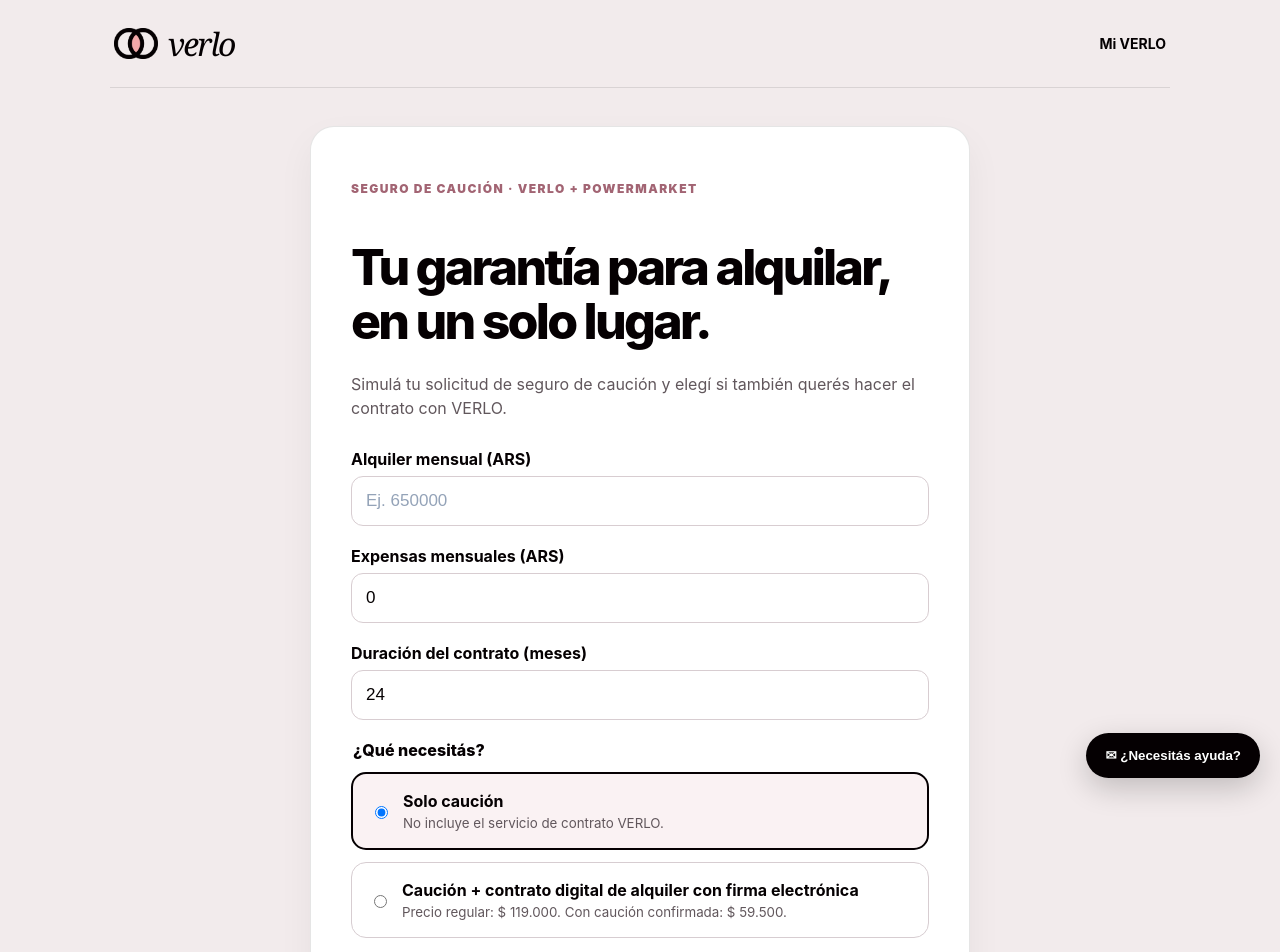
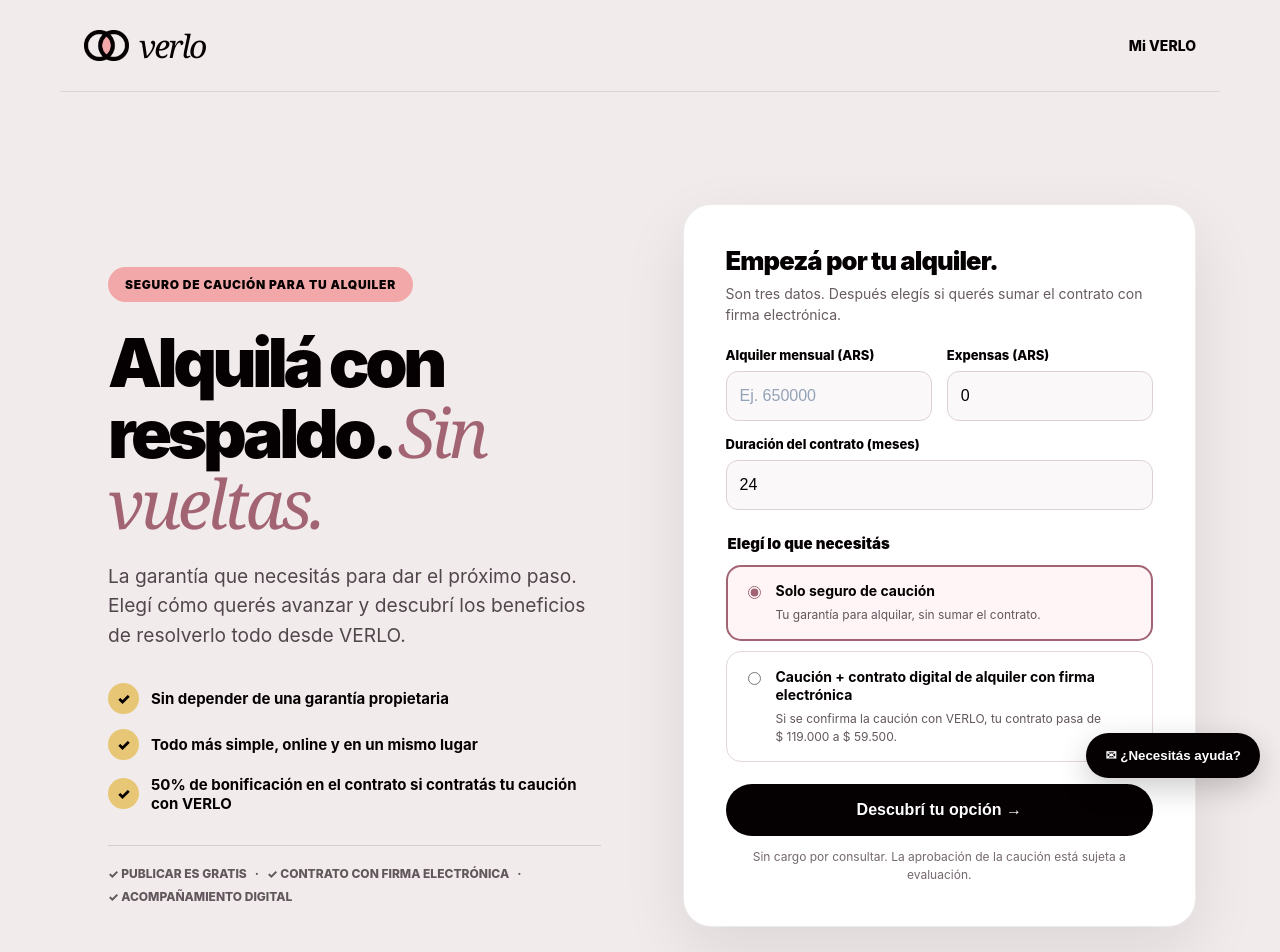
Before and after one commit to rentverlo-dotcom/verlo, a Next.js app: page /caucion/simular in a window 1280 px wide. Shown: the top 952 px of the page. Built offline with nearby package versions, Linux system fonts and the light colour scheme; no server answers.

Commit message:
feat(caucion): redesign simulator as consumer-first VerloBrand landing, remove partner name

```diff
--- a/app/caucion/simular/page.tsx
+++ b/app/caucion/simular/page.tsx
@@ -60,61 +60,120 @@ export default function CaucionSimulator() {
     window.location.assign("/permanentes?" + next.toString())
   }
 
+
   return (
-    <main style={{ minHeight: "100vh", background: "#f2ebec", color: "#050002", fontFamily: "Inter,system-ui,sans-serif", padding: "0 20px 64px" }}>
-      <style jsx global>{`header.verlo-caucion-simulator-header { background: #f2ebec !important; color: #050002 !important; }`}</style>
-      <header className="verlo-caucion-simulator-header" style={{ maxWidth: 1060, margin: "0 auto", minHeight: 88, display: "flex", alignItems: "center", justifyContent: "space-between", borderBottom: "1px solid rgba(5,0,2,.1)", background: "#f2ebec", padding: "0 4px" }}>
-        <VerloBrand width={44} />
-        <a href="/mi-verlo" style={{ color: "#050002", fontSize: 14, fontWeight: 750 }}>Mi VERLO</a>
+    <main className="cs-page">
+      <style jsx global>{`
+        .cs-page { min-height:100vh; background:#f2ebec; color:#050002; font-family:Inter,system-ui,sans-serif; overflow:hidden }
+        .cs-page * {box-sizing:border-box}
+        .cs-page header.cs-header {background:#f2ebec!important; color:#050002!important; max-width:1160px; margin:0 auto; min-height:92px; padding:0 24px; display:flex; align-items:center; justify-content:space-between; gap:16px; border-bottom:1px solid rgba(5,0,2,.1)}
+        .cs-page .cs-container {max-width:1160px; margin:0 auto; padding:55px 24px 84px}
+        .cs-page .cs-hero {display:grid; grid-template-columns:minmax(0,1fr) minmax(0,.95fr); align-items:center; gap:58px}
+        .cs-page .cs-kicker {display:inline-flex; background:#f2a8a9; color:#050002; padding:10px 17px; border-radius:999px; font-size:12px; font-weight:900; letter-spacing:.06em}
+        .cs-page h1 {font-weight:950; line-height:1.02; letter-spacing:-.065em; font-size:clamp(43px,5.3vw,76px); margin:26px 0 22px}
+        .cs-page .cs-accent {font-family:Georgia,'Times New Roman',serif; font-weight:500; font-style:italic; letter-spacing:-.055em; color:#a26473}
+        .cs-page .cs-lead {font-size:clamp(17px,1.5vw,21px); line-height:1.55; color:#51464c; max-width:510px}
+        .cs-page .cs-points {display:grid; gap:15px; margin:32px 0}
+        .cs-page .cs-point {display:flex; gap:12px; align-items:center; font-size:15px; font-weight:750}
+        .cs-page .cs-point-mark {display:grid; place-items:center; width:31px; height:31px; border-radius:50%; background:#e7c776; flex-shrink:0; font-weight:900}
+        .cs-page .cs-mini {display:inline-flex; gap:8px; flex-wrap:wrap; font-size:12px; font-weight:800; color:#61575c; border-top:1px solid rgba(5,0,2,.12); padding-top:20px}
+        .cs-page .cs-card {position:relative; background:white; border-radius:28px; border:1px solid rgba(5,0,2,.08); box-shadow:0 24px 65px rgba(5,0,2,.09); padding:clamp(24px,3.6vw,42px)}
+        .cs-page .cs-card:before {content:"";position:absolute;top:-18px;right:24px;width:72px;height:35px;border-radius:60% 40% 55% 45%;background:#e7c776;z-index:-1;transform:rotate(14deg)}
+        .cs-page .cs-form-title {font-size:clamp(23px,2vw,30px);line-height:1.12;letter-spacing:-.035em;margin:0 0 8px;font-weight:900}
+        .cs-page .cs-form-note {font-size:14px;color:#665b60;line-height:1.5;margin:0 0 22px}
+        .cs-page .cs-fields {display:grid;grid-template-columns:1fr 1fr;gap:15px}
+        .cs-page .cs-field {display:block;font-size:13px;font-weight:800}
+        .cs-page .cs-field input {display:block; width:100%; background:#faf8f8; border:1px solid #ded1d5; border-radius:12px; padding:15px 13px; color:#050002; font-size:16px; margin-top:8px; outline-color:#74bedc}
+        .cs-page .cs-choices {border:0;margin:24px 0 0;padding:0;display:grid;gap:10px}
+        .cs-page .cs-choices legend {font-size:15px;font-weight:900;margin-bottom:12px}
+        .cs-page .cs-option {display:flex;align-items:flex-start;gap:12px;padding:16px;border:1px solid #e2d7da;border-radius:15px;background:#fff;cursor:pointer}
+        .cs-page .cs-option.selected {border:2px solid #a26473;background:#fff5f6;padding:15px}
+        .cs-page .cs-option input {accent-color:#a26473;margin-top:4px;flex-shrink:0}
+        .cs-page .cs-option strong {display:block;font-size:14px;line-height:1.35}
+        .cs-page .cs-option small {display:block;color:#61575c;line-height:1.45;margin-top:5px;font-size:12px}
+        .cs-page .cs-button {width:100%;border:0;border-radius:999px;background:#050002;color:white;font-weight:900;font-size:16px;padding:17px 22px;cursor:pointer;margin-top:22px}
+        .cs-page .cs-button:hover {background:#33292d}
+        .cs-page .cs-button:focus-visible,.cs-page a:focus-visible {outline:3px solid #74bedc;outline-offset:3px}
+        .cs-page .cs-result {margin-top:26px;padding:22px;background:#f9f2f3;border:1px solid #e7cdd5;border-radius:18px}
+        .cs-page .cs-result h2 {font-size:24px;letter-spacing:-.04em;margin:0 0 12px}
+        .cs-page .cs-result p {line-height:1.5}
+        .cs-page .cs-price {font-size:29px;font-weight:950;letter-spacing:-.045em;margin:4px 0}
+        .cs-page .cs-foot {max-width:1160px;margin:0 auto;padding:25px 24px 35px;border-top:1px solid rgba(5,0,2,.1);display:flex;align-items:center;justify-content:space-between;gap:20px;flex-wrap:wrap;font-size:13px;color:#61575c}
+        @media(max-width:850px){.cs-page .cs-container{padding-top:30px}.cs-page .cs-hero{grid-template-columns:1fr;gap:30px}.cs-page h1{max-width:650px}.cs-page .cs-points{margin:23px 0}.cs-page .cs-card{max-width:680px;width:100%;margin:0 auto}}
+        @media(max-width:460px){.cs-page .cs-fields{grid-template-columns:1fr}.cs-page header.cs-header{min-height:76px;padding:0 18px}.cs-page .cs-container{padding:28px 16px 60px}.cs-page .cs-card{padding:22px 18px}.cs-page .cs-kicker{font-size:10px}.cs-page h1{font-size:42px}}
+      `}</style>
+      <header className="cs-header">
+        <VerloBrand width={45} />
+        <a href="/mi-verlo" style={{fontSize:14,fontWeight:800,color:"#050002",textDecoration:"none"}}>Mi VERLO</a>
       </header>
-      <section style={{ ...card, maxWidth: 660, margin: "38px auto" }}>
-        <p style={{ fontSize: 12, color: "#a26473", fontWeight: 900, letterSpacing: ".12em" }}>SEGURO DE CAUCIÓN · VERLO + POWERMARKET</p>
-        <h1 style={{ fontSize: "clamp(32px,5vw,50px)", letterSpacing: "-.055em", lineHeight: 1.08 }}>Tu garantía para alquilar, en un solo lugar.</h1>
-        <p style={{ color: "#61575c", lineHeight: 1.55 }}>Simulá tu solicitud de seguro de caución y elegí si también querés hacer el contrato con VERLO.</p>
-        <form onSubmit={onSimulate} style={{ display: "grid", gap: 20, marginTop: 28 }}>
-          <label style={{ fontWeight: 750 }}>Alquiler mensual (ARS)
-            <input type="number" inputMode="numeric" min="1" step="1" required value={rent} placeholder="Ej. 650000" onChange={e => { setRent(e.target.value); setShowResult(false) }} style={input} />
+      <div className="cs-container">
+        <div className="cs-hero">
+          <section>
+            <span className="cs-kicker">SEGURO DE CAUCIÓN PARA TU ALQUILER</span>
+            <h1>Alquilá con respaldo. <span className="cs-accent">Sin vueltas.</span></h1>
+            <p className="cs-lead">La garantía que necesitás para dar el próximo paso. Elegí cómo querés avanzar y descubrí los beneficios de resolverlo todo desde VERLO.</p>
+            <div className="cs-points">
+              <div className="cs-point"><span className="cs-point-mark">✓</span> Sin depender de una garantía propietaria</div>
+              <div className="cs-point"><span className="cs-point-mark">✓</span> Todo más simple, online y en un mismo lugar</div>
+              <div className="cs-point"><span className="cs-point-mark">✓</span> 50% de bonificación en el contrato si contratás tu caución con VERLO</div>
+            </div>
+            <div className="cs-mini"><span>✓ PUBLICAR ES GRATIS</span><span>·</span><span>✓ CONTRATO CON FIRMA ELECTRÓNICA</span><span>·</span><span>✓ ACOMPAÑAMIENTO DIGITAL</span></div>
+          </section>
+          <section className="cs-card" aria-label="Simulador de seguro de caución">
+            <h2 className="cs-form-title">Empezá por tu alquiler.</h2>
+            <p className="cs-form-note">Son tres datos. Después elegís si querés sumar el contrato con firma electrónica.</p>
+            <form onSubmit={onSimulate}>
+              <div className="cs-fields">
+                <label className="cs-field">Alquiler mensual (ARS)
+                  <input type="number" inputMode="numeric" min="1" step="1" required value={rent} placeholder="Ej. 650000" onChange={e => { setRent(e.target.value); setShowResult(false) }} />
                 </label>
-          <label style={{ fontWeight: 750 }}>Expensas mensuales (ARS)
-            <input type="number" inputMode="numeric" min="0" step="1" required value={expenses} onChange={e => { setExpenses(e.target.value); setShowResult(false) }} style={input} />
+                <label className="cs-field">Expensas (ARS)
+                  <input type="number" inputMode="numeric" min="0" step="1" required value={expenses} onChange={e => { setExpenses(e.target.value); setShowResult(false) }} />
                 </label>
-          <label style={{ fontWeight: 750 }}>Duración del contrato (meses)
-            <input type="number" inputMode="numeric" min="1" max="120" step="1" required value={months} onChange={e => { setMonths(e.target.value); setShowResult(false) }} style={input} />
+                <label className="cs-field" style={{gridColumn:"1 / -1"}}>Duración del contrato (meses)
+                  <input type="number" inputMode="numeric" min="1" max="120" step="1" required value={months} onChange={e => { setMonths(e.target.value); setShowResult(false) }} />
                 </label>
-          <fieldset style={{ display: "grid", gap: 12, border: 0, margin: 0, padding: 0 }}>
-            <legend style={{ fontWeight: 850, marginBottom: 12 }}>¿Qué necesitás?</legend>
-            <label style={{ display: "flex", gap: 12, padding: 17, border: choice === "solo_caucion" ? "2px solid #050002" : "1px solid #d7cdd1", borderRadius: 15, background: choice === "solo_caucion" ? "#faf2f3" : "#fff", cursor: "pointer" }}>
+              </div>
+              <fieldset className="cs-choices">
+                <legend>Elegí lo que necesitás</legend>
+                <label className={"cs-option" + (choice === "solo_caucion" ? " selected" : "")}>
                   <input type="radio" name="service" checked={choice === "solo_caucion"} onChange={() => { setChoice("solo_caucion"); setShowResult(false) }} />
-              <span><strong>Solo caución</strong><small style={{ display: "block", marginTop: 4, color: "#61575c" }}>No incluye el servicio de contrato VERLO.</small></span>
+                  <span><strong>Solo seguro de caución</strong><small>Tu garantía para alquilar, sin sumar el contrato.</small></span>
                 </label>
-            <label style={{ display: "flex", gap: 12, padding: 17, border: choice === "caucion_con_contrato" ? "2px solid #050002" : "1px solid #d7cdd1", borderRadius: 15, background: choice === "caucion_con_contrato" ? "#faf2f3" : "#fff", cursor: "pointer" }}>
+                <label className={"cs-option" + (choice === "caucion_con_contrato" ? " selected" : "")}>
                   <input type="radio" name="service" checked={choice === "caucion_con_contrato"} onChange={() => { setChoice("caucion_con_contrato"); setShowResult(false) }} />
-              <span><strong>Caución + contrato digital de alquiler con firma electrónica</strong><small style={{ display: "block", marginTop: 4, color: "#61575c" }}>Precio regular: {money(119000)}. Con caución confirmada: {money(59500)}.</small></span>
+                  <span><strong>Caución + contrato digital de alquiler con firma electrónica</strong><small>Si se confirma la caución con VERLO, tu contrato pasa de {money(119000)} a {money(59500)}.</small></span>
                 </label>
               </fieldset>
-          {error && <p role="alert" style={{ color: "#a11631" }}>{error}</p>}
-          <button type="submit" style={button}>Ver mi simulación</button>
+              {error && <p role="alert" style={{color:"#a11631",fontWeight:750}}>{error}</p>}
+              <button type="submit" className="cs-button">Descubrí tu opción →</button>
+              <p style={{textAlign:"center",color:"#746970",fontSize:12,lineHeight:1.5,margin:"12px 0 0"}}>Sin cargo por consultar. La aprobación de la caución está sujeta a evaluación.</p>
             </form>
             {showResult && (
-          <section aria-live="polite" style={{ background: "#faf2f3", border: "1px solid #e4d0d6", borderRadius: 18, padding: 22, marginTop: 25 }}>
-            <h2 style={{ marginTop: 0 }}>Tu simulación</h2>
-            <p>Alquiler: <strong>{money(Number(rent))}</strong> · Expensas: <strong>{money(Number(expenses))}</strong> · Duración: <strong>{months} meses</strong></p>
-            <p style={{ fontWeight: 800, marginBottom: 3 }}>Precio del seguro de caución</p>
-            <p style={{ fontSize: 27, fontWeight: 900, margin: "0 0 8px" }}>Pendiente de cotización</p>
-            <p style={{ color: "#61575c", lineHeight: 1.55 }}>La prima se mostrará cuando PowerMarket confirme su fórmula de cálculo y condiciones.</p>
+              <section className="cs-result" aria-live="polite">
+                <h2>Ya tenés tu punto de partida.</h2>
+                <p>Alquiler <strong>{money(Number(rent))}</strong> · Expensas <strong>{money(Number(expenses))}</strong> · Plazo <strong>{months} meses</strong></p>
+                <p style={{fontWeight:900,marginBottom:3}}>Valor del seguro de caución</p>
+                <div className="cs-price">A cotizar</div>
+                <p style={{color:"#61575c",fontSize:14,marginTop:4}}>El importe definitivo se informará cuando esté disponible la cotización para tu operación. No calculamos ni prometemos un precio sin la fórmula oficial.</p>
                 {choice === "caucion_con_contrato" && (
-              <div style={{ borderTop: "1px solid #decdd1", paddingTop: 16, marginTop: 18 }}>
-                <p>Precio regular del contrato: <s>{money(119000)}</s></p>
-                <p style={{ fontSize: 24, fontWeight: 900 }}>Contrato bonificado: {money(59500)}</p>
-                <p style={{ fontSize: 13, color: "#61575c" }}>El descuento del 50% solo se aplica si la caución PowerMarket está pagada y confirmada, vinculada al mismo contrato y al mismo inquilino.</p>
+                  <div style={{borderTop:"1px solid #dfcdd1",paddingTop:15,marginTop:15}}>
+                    <p style={{margin:"0 0 4px"}}>Contrato: <s>{money(119000)}</s></p>
+                    <div style={{fontSize:26,fontWeight:950,letterSpacing:"-.04em"}}>Con bonificación: {money(59500)}</div>
+                    <p style={{fontSize:12,color:"#61575c"}}>El 50% de descuento aplica únicamente con caución confirmada y pagada, asociada al mismo inquilino y contrato.</p>
                   </div>
                 )}
-            <button type="button" style={button} onClick={continueToVerlo}>Continuar en VERLO</button>
-            <p style={{ color: "#61575c", fontSize: 13 }}>Continuás por el circuito existente de VERLO. Esta pantalla no crea solicitudes ni realiza cobros.</p>
+                <button type="button" className="cs-button" onClick={continueToVerlo}>Quiero avanzar →</button>
+                <p style={{fontSize:12,color:"#61575c",marginBottom:0}}>Continuás en el circuito actual de VERLO. Esta pantalla no genera una solicitud ni un cobro.</p>
               </section>
             )}
           </section>
-      <footer style={{ textAlign: "center", fontSize: 13, color: "#61575c" }}>¿Necesitás ayuda? <a href="mailto:soporte@verlo.lat" style={{ color: "#050002" }}>soporte@verlo.lat</a></footer>
+        </div>
+      </div>
+      <footer className="cs-foot">
+        <span>VERLO · Alquileres más simples para todos</span>
+        <a href="mailto:soporte@verlo.lat" style={{color:"#050002",fontWeight:750}}>¿Necesitás ayuda? soporte@verlo.lat</a>
+      </footer>
     </main>
   )
 }
```
Lines whose indentation alone changed are shown as unchanged.
